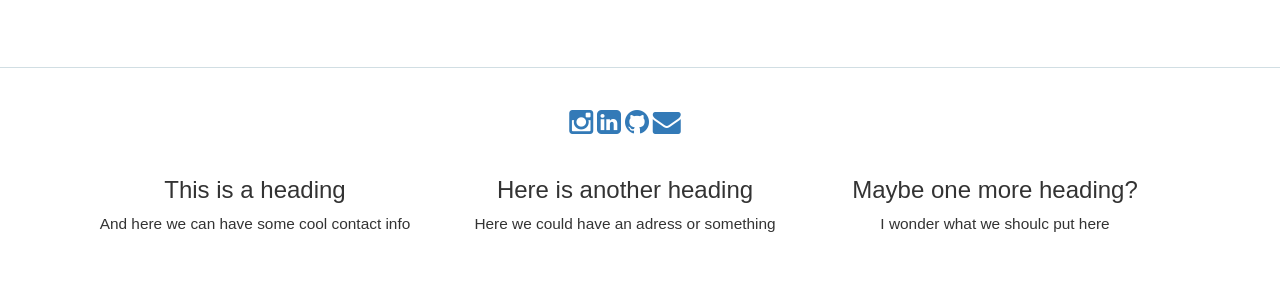
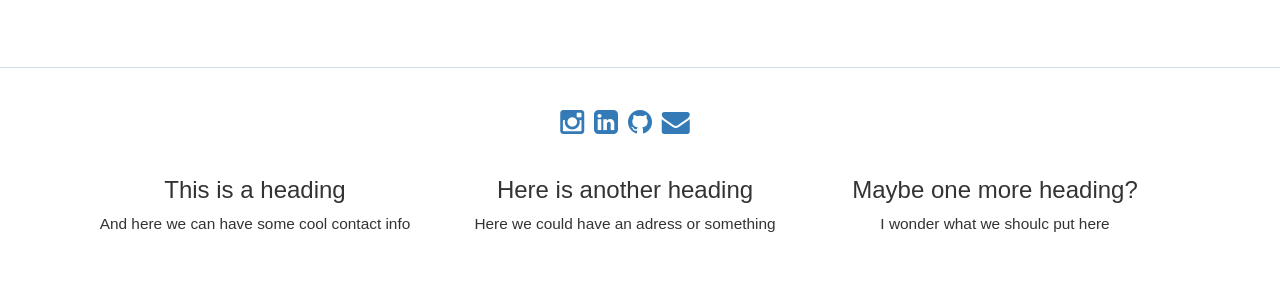
Before and after one commit to sarajohanna/myWebsite, a PHP site: page / in a window 1280 px wide. Shown: the part 763-1063 px from the top of the page. Run offline with PHP 8.4, Linux system fonts and the light colour scheme.

Commit message:
Changed margin between icons

```diff
--- a/style.css
+++ b/style.css
@@ -81,6 +81,10 @@ p {
 
 }
 
+.social a {
+	margin: 3px;
+}
+
 .textcenter {
 	margin: 0 auto;
 	text-align: center;
```
